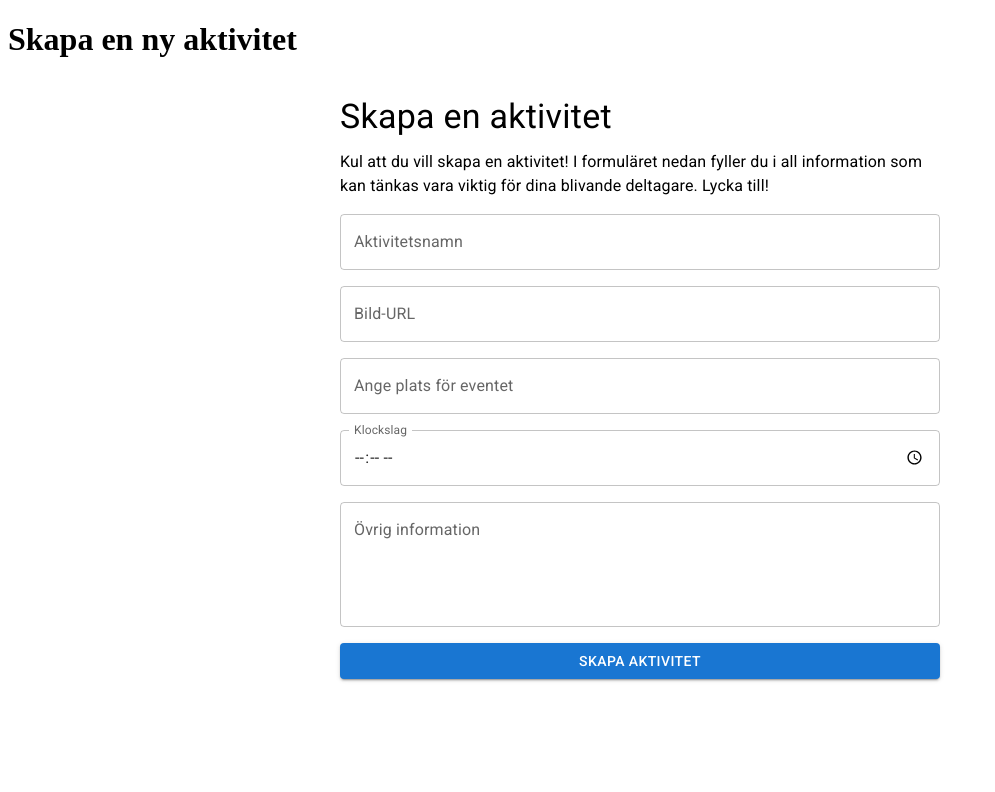
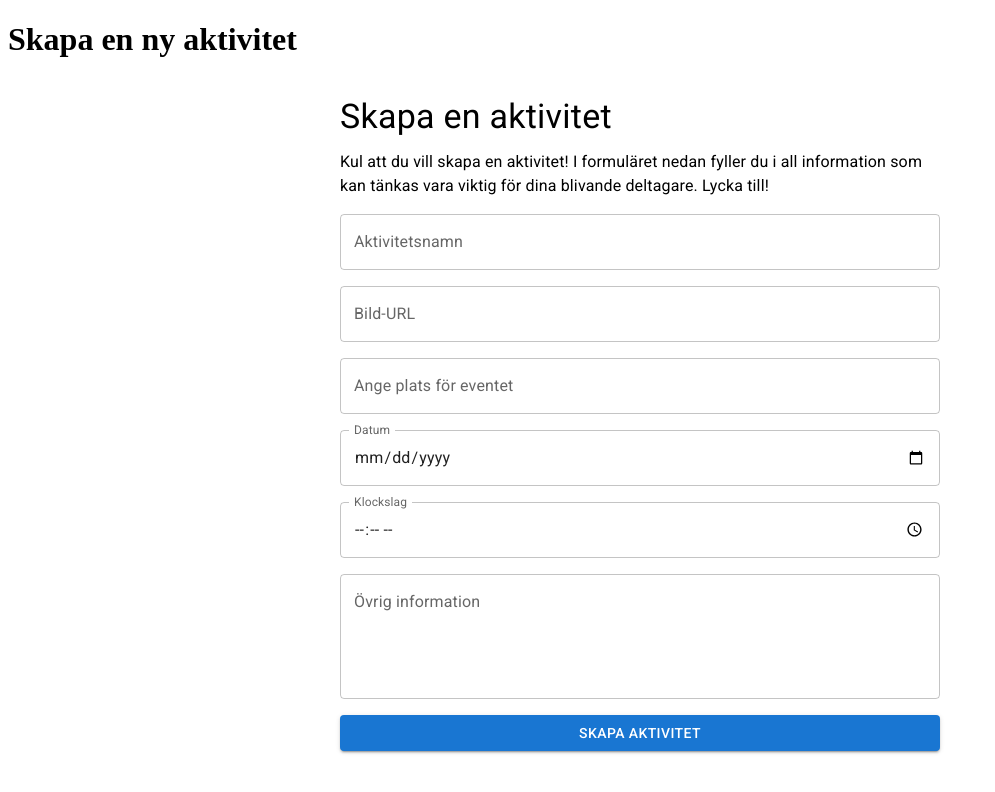
Before and after one commit to swenat/ParentsConnect, a React (Vite) app in the folder client/: page /activity in a window 1280 px wide. Shown: the top 792 px of the page, without its empty margins (0-995 px from the left). Built offline with nearby package versions, Linux system fonts and the light colour scheme.

Commit message:
Added date to model, route and form

```diff
--- a/client/src/components/CreateActivityForm.tsx
+++ b/client/src/components/CreateActivityForm.tsx
@@ -13,6 +13,7 @@ const CreateActivityForm: React.FC = () => {
 	const [activityname, setActivityName] = useState("");
 	const [imageUrl, setImageUrl] = useState("");
 	const [location, setLocation] = useState("");
+	const [date, setDate] = useState("");
 	const [time, setTime] = useState("");
 	const [otherInfo, setOtherInfo] = useState("");
 
@@ -28,6 +29,7 @@ const CreateActivityForm: React.FC = () => {
 			activityname,
 			imageUrl,
 			location,
+			date,
 			time,
 			otherInfo,
 		};
@@ -53,6 +55,7 @@ const CreateActivityForm: React.FC = () => {
 			setActivityName("");
 			setImageUrl("");
 			setLocation("");
+			setDate("");
 			setTime("");
 			setOtherInfo("");
 		} catch (error) {
@@ -107,6 +110,19 @@ const CreateActivityForm: React.FC = () => {
 							fullWidth
 							value={location}
 							onChange={(e) => setLocation(e.target.value)}
+						/>
+					</Box>
+					<Box>
+						<TextField
+							label="Datum"
+							type="date"
+							variant="outlined"
+							fullWidth
+							value={date}
+							onChange={(e) => setDate(e.target.value)}
+							InputLabelProps={{
+								shrink: true,
+							}}
 						/>
 					</Box>
 					{/* Klockslag */}
```
Also changed, not shown: 2 other files (tests, documents, lock files or other folders).
